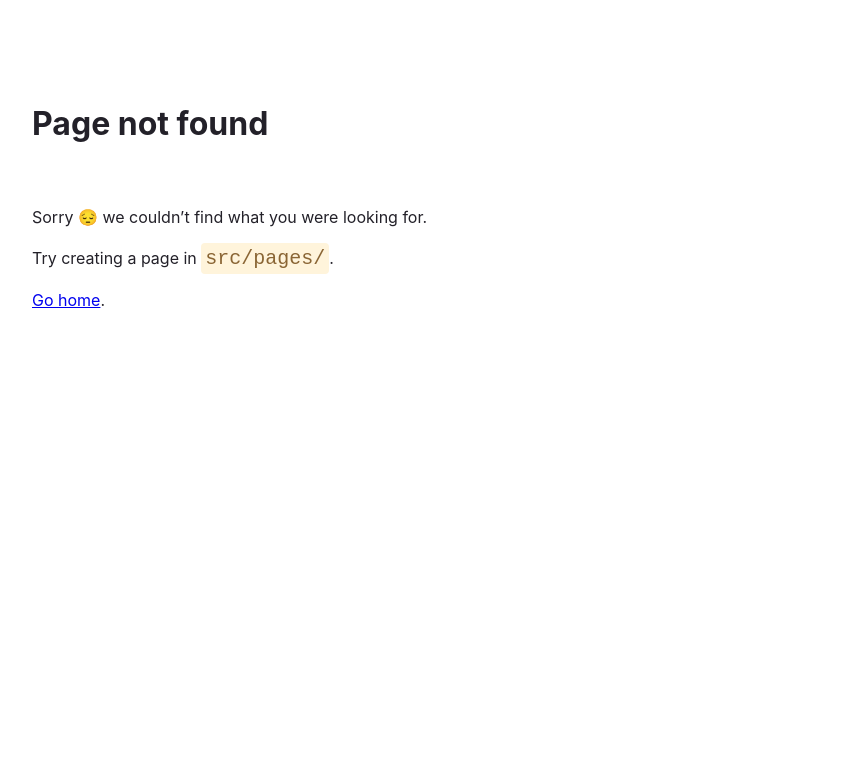
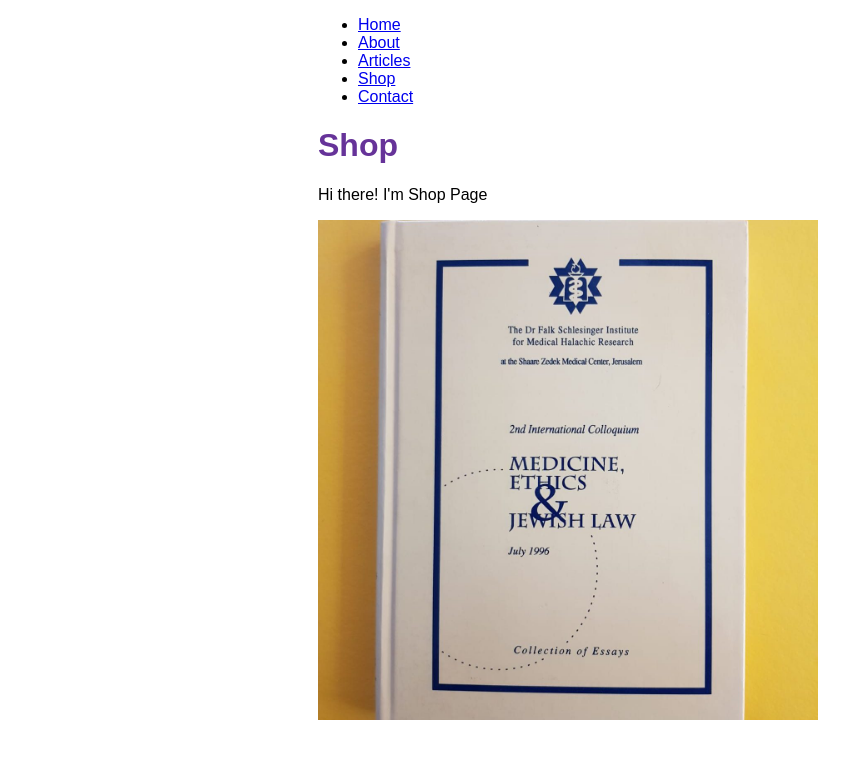
Before and after one commit to shootermv/shlezinger.institute, a Gatsby site: page /shop in a window 1280 px wide. Before the commit this address had no page. Shown: the whole page, without its empty margins (72-921 px from the left). Built offline with nearby package versions, Linux system fonts and the light colour scheme; Gatsby itself is replaced by a stand-in of ours.

Commit message:
adding image to shop page

```diff
--- a/gatsby-config.js
+++ b/gatsby-config.js
@@ -2,5 +2,8 @@
   siteMetadata: {
     siteUrl: `https://www.yourdomain.tld`,
   },
-  plugins: [],
+  plugins: [
+    "gatsby-plugin-image",
+    "gatsby-plugin-sharp",
+  ],
 }
--- a/package.json
+++ b/package.json
@@ -16,6 +16,9 @@
   },
   "dependencies": {
     "gatsby": "^4.15.1",
+    "gatsby-plugin-image": "^2.15.1",
+    "gatsby-plugin-sharp": "^4.15.1",
+    "gatsby-source-filesystem": "^4.15.0",
     "react": "^18.1.0",
     "react-dom": "^18.1.0"
   }
--- a/src/components/layout.js
+++ b/src/components/layout.js
@@ -19,6 +19,15 @@
           <li className={navLinkItem}>
             <Link to="/about" className={navLinkText}>About</Link>
           </li>
+          <li className={navLinkItem}>
+            <Link to="/articles" className={navLinkText}>Articles</Link>
+          </li>
+          <li className={navLinkItem}>
+            <Link to="/shop" className={navLinkText}>Shop</Link>
+          </li>
+          <li className={navLinkItem}>
+            <Link to="/contact" className={navLinkText}>Contact</Link>
+          </li>
         </ul>
       </nav>
       <main>
--- /dev/null
+++ b/src/pages/shop.js
@@ -0,0 +1,21 @@
+// Step 2: Define your component
+import * as React from "react";
+import Layout from "../components/layout";
+import { StaticImage } from 'gatsby-plugin-image'
+const ShopPage = () => {
+  return (
+    <Layout pageTitle="Shop">
+      <main>
+        <p>
+          Hi there! I'm Shop Page
+        </p>
+        <StaticImage
+           alt="Clifford, a reddish-brown pitbull, dozing in a bean bag chair"
+           src="../images/shop/01.jpeg"
+        />
+      </main>
+    </Layout>
+  );
+};
+// Step 3: Export your component
+export default ShopPage;
```
Also changed, not shown: src/pages/articles.js (added, +17 -0 lines), src/pages/contact.js (added, +16 -0 lines), src/images/shop/01.jpeg (added), 2 other files.
